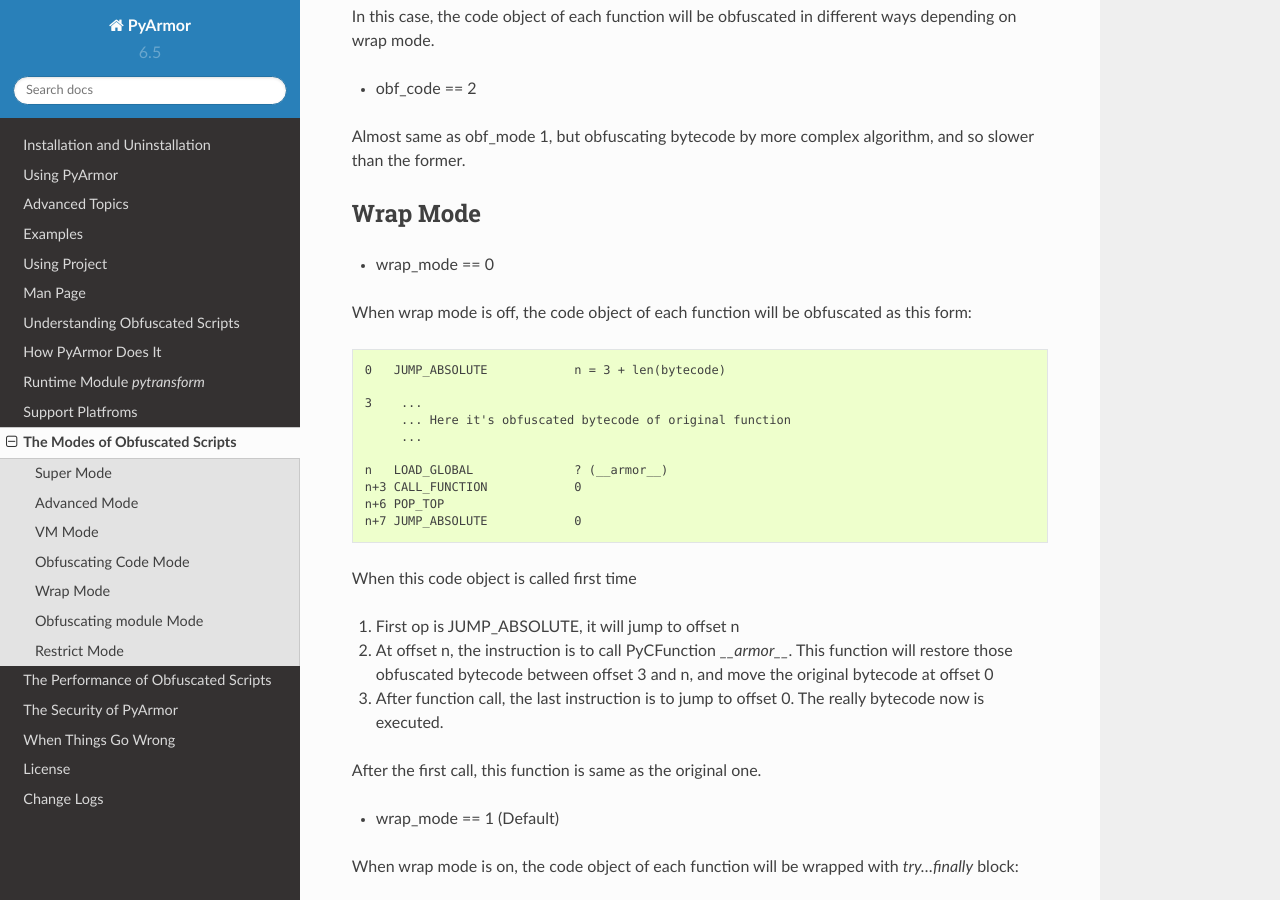
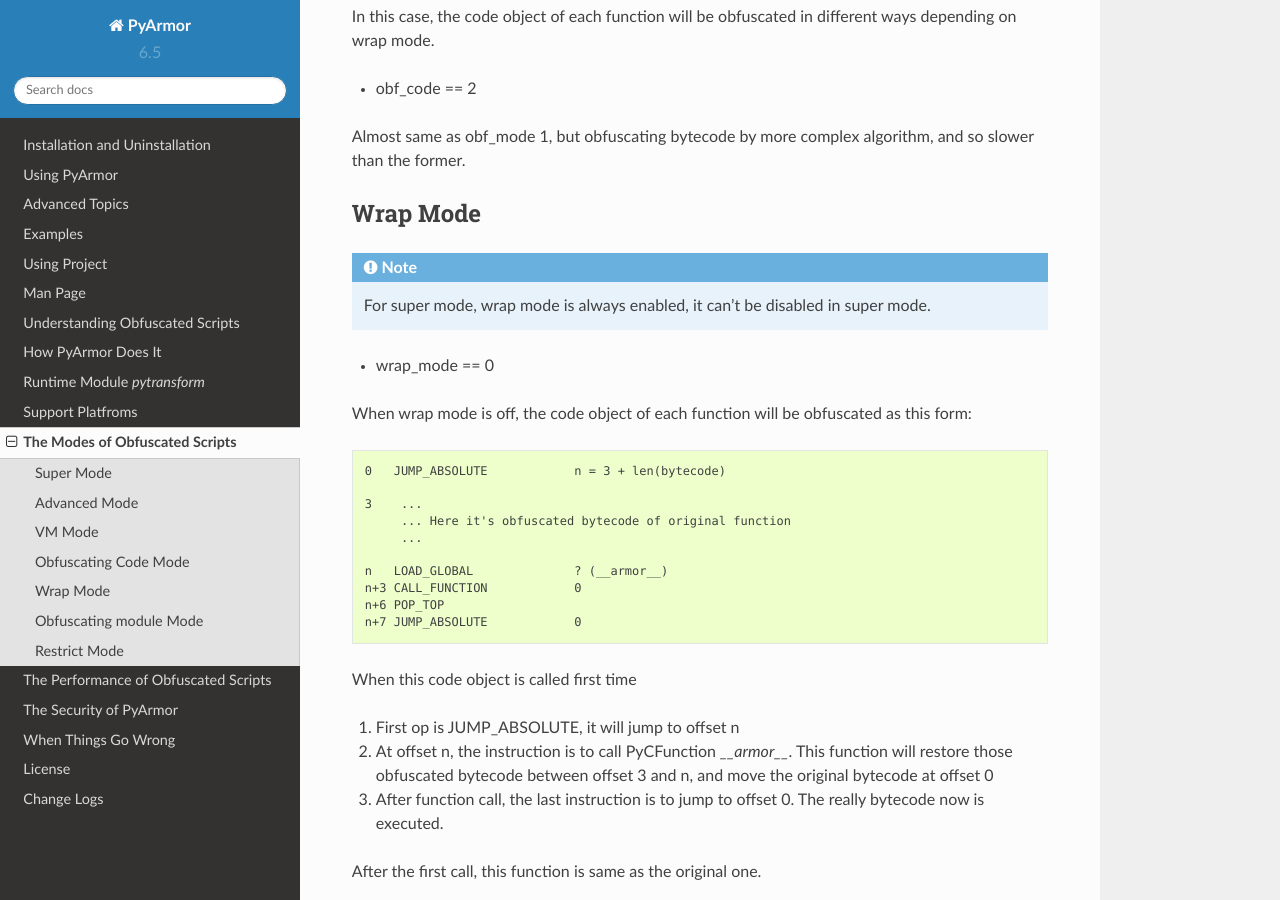
Before and after one commit to dashingsoft/pyarmor, a Sphinx documentation site: the page built from docs/mode.rst, in a window 1280 px wide and 900 px high, scrolled down 2644 px. Built offline with Sphinx 7.4.7 and the Read the Docs theme 2.0.0, drawn with Linux system fonts in a browser that asks for light colours.

Commit message:
Add note for wrap mode

```diff
--- a/docs/mode.rst
+++ b/docs/mode.rst
@@ -132,6 +132,12 @@
 
 Wrap Mode
 ---------
+
+.. note::
+
+    For super mode, wrap mode is always enabled, it can't be disabled
+    in super mode.
+
 * wrap_mode == 0
 
 When wrap mode is off, the code object of each function will be
```
